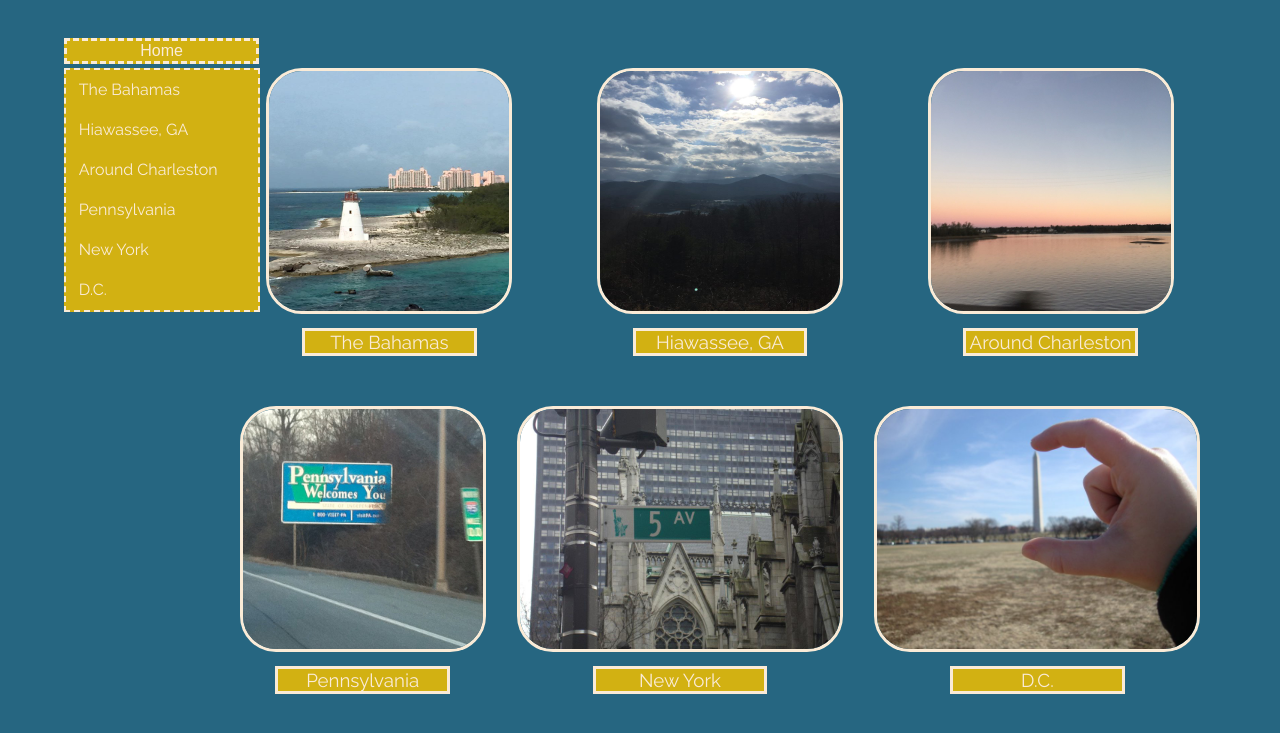
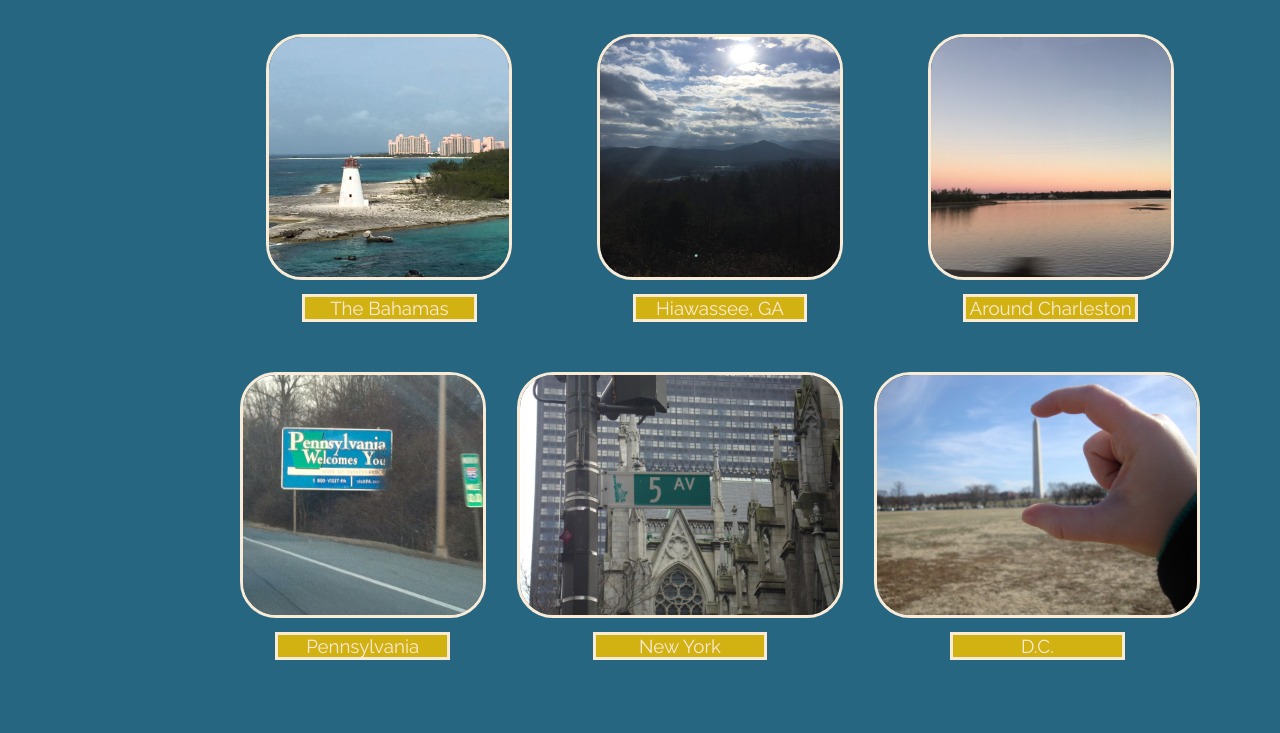
Before and after one commit to aschuff/hw11-photo-album-refactor, a website: page index.html in a window 1280 px wide. Shown: the part 113-846 px from the top of the page. Drawn offline with nearby package versions, Linux system fonts and the light colour scheme.

Commit message:
click events work. needs styling

```diff
--- a/app.js
+++ b/app.js
@@ -30,7 +30,7 @@ var albumsPage = {
           var albumId = $(this).data('id');
           var chosenAlbum = albums.filter(function (item, idx, arr){
             return item.id === albumId;
-        })
+          })
         var photosString = '';
           chosenAlbum[0].pictures.forEach(function(item, idx, arr){
             photosString += albumsPage.htmlGenerator(photoPageTmpl.picturesInAlbumTmpl,item)
@@ -38,14 +38,14 @@ var albumsPage = {
           $('.albumThumbnails').html(photosString);
           $('.albumThumbnails').addClass('active');
           $('.albums').hide();
+          $('.home').removeClass('hidden')
         })
+
       //sidebar event - puts individual albums on the page when clicked
         $('.sidebar').on('click', 'li', function (event) {
           console.log("Hey there" );
-
              event.preventDefault();
              var clickedListItem = $(this).text();
-
              var chosenAlbum = albums.filter(function (item, idx, arr){
                return item.id === clickedListItem;
              })
@@ -56,7 +56,9 @@ var albumsPage = {
            $('.albumThumbnails').html(photosString);
            $('.albumThumbnails').addClass('active');
            $('.albums').addClass('hidden');
+           $('.sidebar').removeClass('hidden');
          });
+
       //single photo view
       var chosenBigPhoto =
         albums.filter(function(item, idx, arr){
@@ -68,6 +70,7 @@ var albumsPage = {
           var chosenPhoto = albums.filter(function (item, idx, arr){
             return item.photo === photoId;
         })
+
         var photosBig = '';
           chosenPhoto[0].pictures.forEach(function(item, idx, arr){
             photosBig += albumsPage.htmlGenerator(photoPageTmpl.picturesInAlbumTmpl,item)
@@ -90,6 +93,7 @@ var albumsPage = {
         $('.albums').html(albumsString);
         $('.albums').removeClass('hidden').show();
         $('albumThumbnails').addClass('hidden');
+        $('input').removeClass('hidden').show();
       })
     },
     templification: function(template) {
--- a/index.html
+++ b/index.html
@@ -15,10 +15,10 @@
           <h1>Oh, the Places We Have Been</h1>
         </div>
       </header>
-      <div class="home">
+      <div class="home hidden">
         <input type="button" name="Home" value="Home">
       </div>
-      <aside class="sidebar">
+      <aside class="sidebar hidden">
 
       </aside>
 
--- a/templates.js
+++ b/templates.js
@@ -1,5 +1,5 @@
 var photoPageTmpl =  {
-  albumCoversTmpl:  `<div class="album" data-id= <%=id%>>
+  albumCoversTmpl:  `<div class="album" data-id='<%=id%>'>
                   <img src= "<%=cover%>" alt="">
                   <h3> <%=title%> </h3>
                   </div>
```
